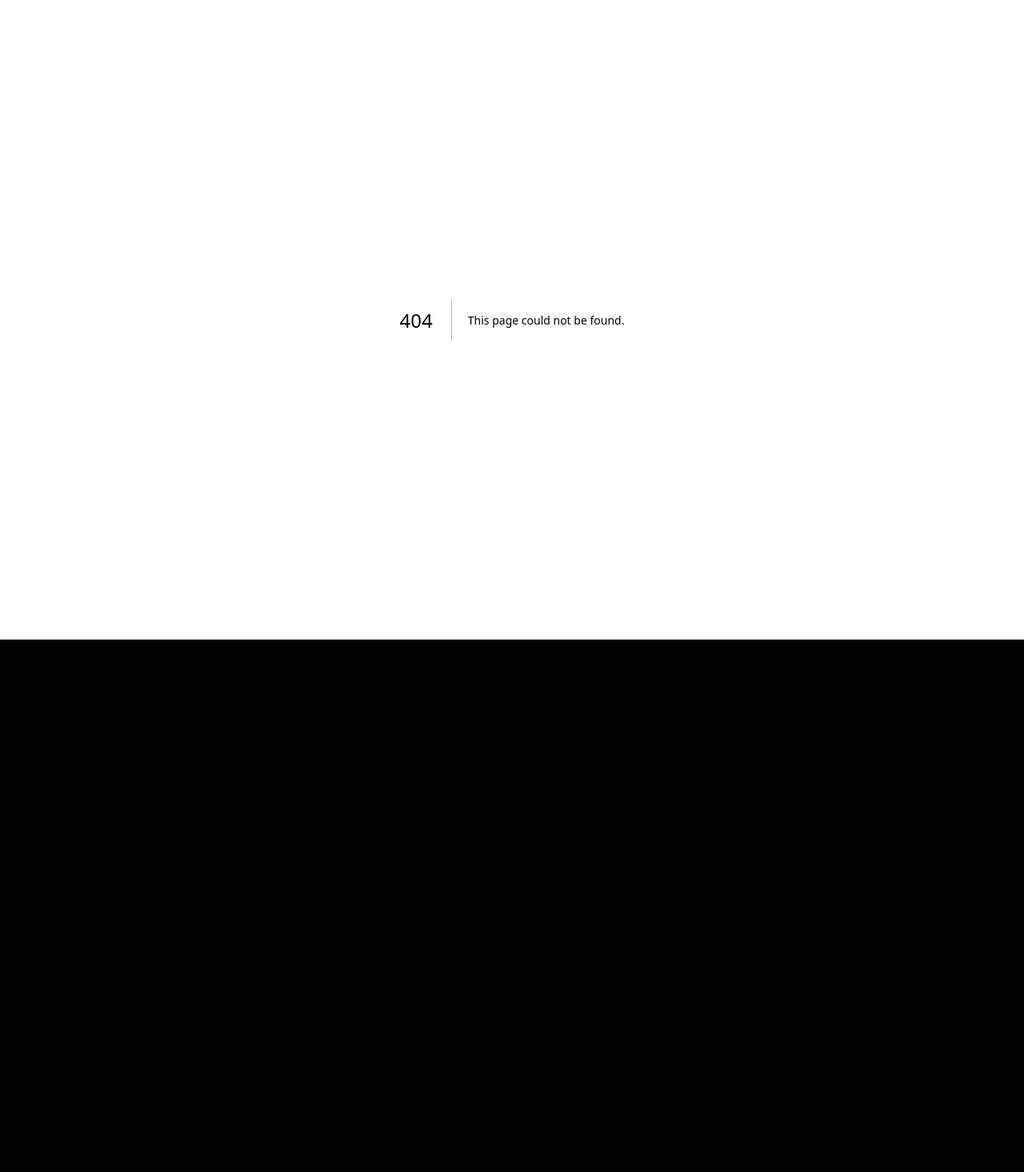
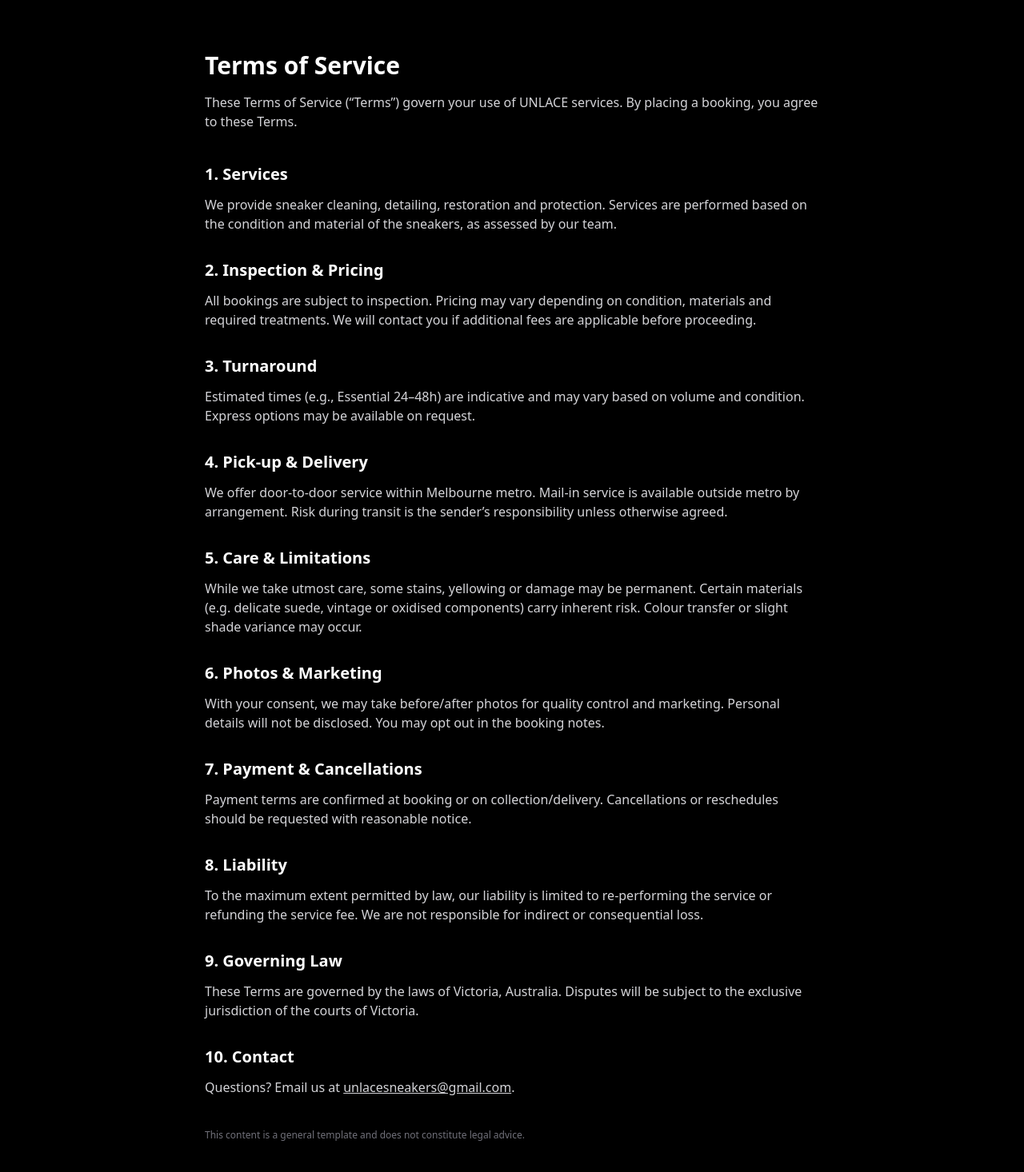
Before and after one commit to unlacesneakers/unlace-site, a Next.js app: page /terms in a window 1280 px wide. Before the commit this address had no page. Shown: the top 1466 px of the page at 80% size. Before the commit the page ends 800 px from the top, so only its background shows below. Built offline with nearby package versions, Linux system fonts and the light colour scheme.

Commit message:
terms.tsx

```diff
--- /dev/null
+++ b/pages/terms.tsx
@@ -0,0 +1,83 @@
+import Head from "next/head";
+
+export default function Terms() {
+  return (
+    <>
+      <Head>
+        <title>Terms of Service — UNLACE</title>
+        <meta name="robots" content="noindex,nofollow" />
+      </Head>
+      <main className="min-h-screen bg-black text-white px-4">
+        <div className="mx-auto max-w-3xl py-16">
+          <h1 className="text-3xl font-bold">Terms of Service</h1>
+          <p className="mt-4 text-zinc-300">
+            These Terms of Service (“Terms”) govern your use of UNLACE services. By placing a booking, you agree to these Terms.
+          </p>
+
+          <h2 className="mt-10 text-xl font-semibold">1. Services</h2>
+          <p className="mt-3 text-zinc-300">
+            We provide sneaker cleaning, detailing, restoration and protection. Services are performed based on the condition and
+            material of the sneakers, as assessed by our team.
+          </p>
+
+          <h2 className="mt-8 text-xl font-semibold">2. Inspection & Pricing</h2>
+          <p className="mt-3 text-zinc-300">
+            All bookings are subject to inspection. Pricing may vary depending on condition, materials and required treatments.
+            We will contact you if additional fees are applicable before proceeding.
+          </p>
+
+          <h2 className="mt-8 text-xl font-semibold">3. Turnaround</h2>
+          <p className="mt-3 text-zinc-300">
+            Estimated times (e.g., Essential 24–48h) are indicative and may vary based on volume and condition. Express options
+            may be available on request.
+          </p>
+
+          <h2 className="mt-8 text-xl font-semibold">4. Pick-up & Delivery</h2>
+          <p className="mt-3 text-zinc-300">
+            We offer door-to-door service within Melbourne metro. Mail-in service is available outside metro by arrangement.
+            Risk during transit is the sender’s responsibility unless otherwise agreed.
+          </p>
+
+          <h2 className="mt-8 text-xl font-semibold">5. Care & Limitations</h2>
+          <p className="mt-3 text-zinc-300">
+            While we take utmost care, some stains, yellowing or damage may be permanent. Certain materials (e.g. delicate suede,
+            vintage or oxidised components) carry inherent risk. Colour transfer or slight shade variance may occur.
+          </p>
+
+          <h2 className="mt-8 text-xl font-semibold">6. Photos & Marketing</h2>
+          <p className="mt-3 text-zinc-300">
+            With your consent, we may take before/after photos for quality control and marketing. Personal details will not be
+            disclosed. You may opt out in the booking notes.
+          </p>
+
+          <h2 className="mt-8 text-xl font-semibold">7. Payment & Cancellations</h2>
+          <p className="mt-3 text-zinc-300">
+            Payment terms are confirmed at booking or on collection/delivery. Cancellations or reschedules should be requested
+            with reasonable notice.
+          </p>
+
+          <h2 className="mt-8 text-xl font-semibold">8. Liability</h2>
+          <p className="mt-3 text-zinc-300">
+            To the maximum extent permitted by law, our liability is limited to re-performing the service or refunding the
+            service fee. We are not responsible for indirect or consequential loss.
+          </p>
+
+          <h2 className="mt-8 text-xl font-semibold">9. Governing Law</h2>
+          <p className="mt-3 text-zinc-300">
+            These Terms are governed by the laws of Victoria, Australia. Disputes will be subject to the exclusive jurisdiction
+            of the courts of Victoria.
+          </p>
+
+          <h2 className="mt-8 text-xl font-semibold">10. Contact</h2>
+          <p className="mt-3 text-zinc-300">
+            Questions? Email us at <a className="underline" href="mailto:unlacesneakers@gmail.com">unlacesneakers@gmail.com</a>.
+          </p>
+
+          <p className="mt-10 text-xs text-zinc-500">
+            This content is a general template and does not constitute legal advice.
+          </p>
+        </div>
+      </main>
+    </>
+  );
+}
```
